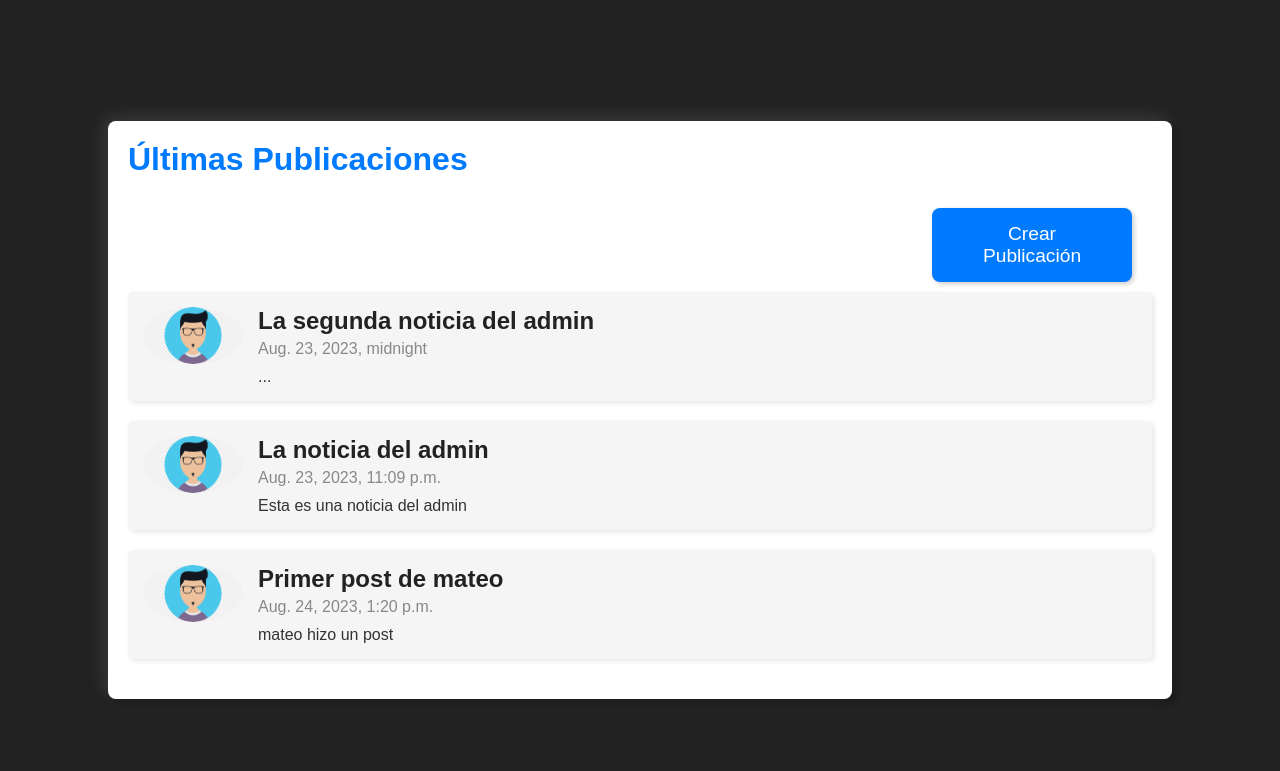
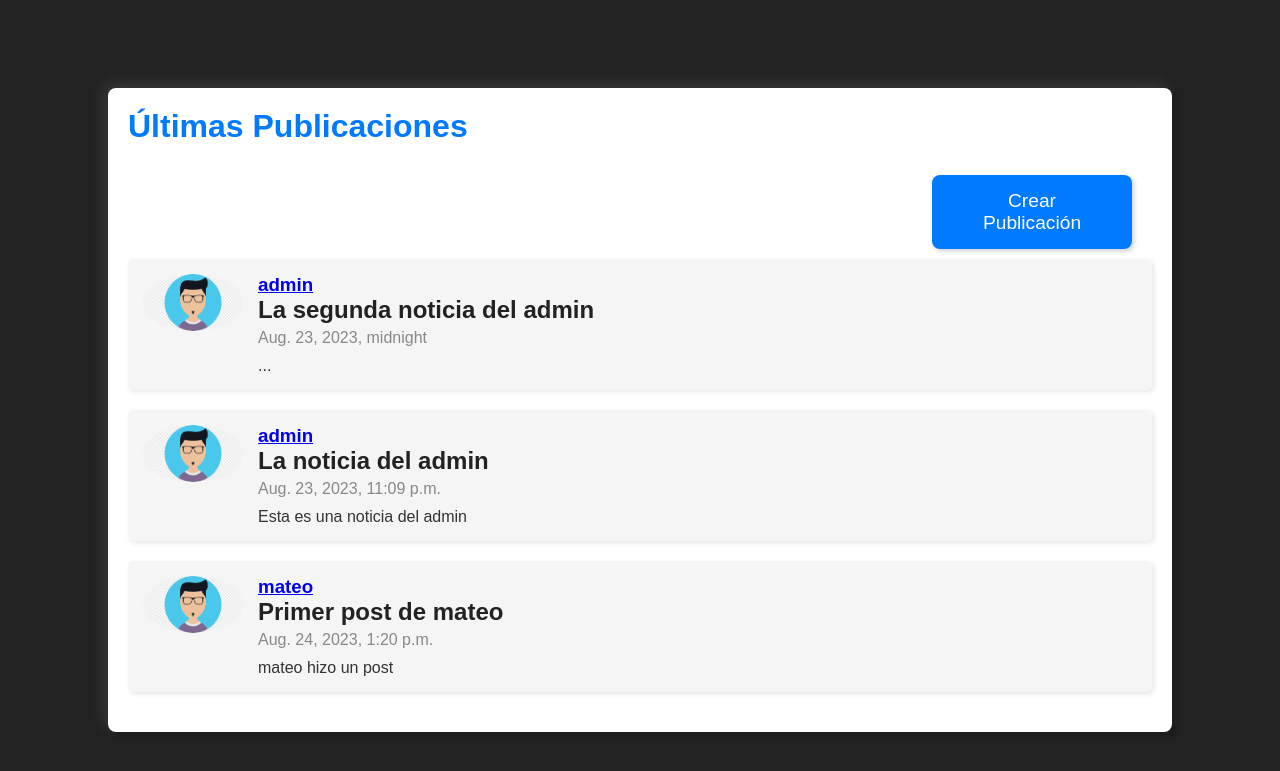
Before and after one commit to PabloViano/FutbolScoutNet, a Django app: page /feed/ in a window 1280 px wide. Shown: the top 771 px of the page. Run offline with Django 4.2, Linux system fonts and the light colour scheme; a user stored in the database is signed in; data comes from the database, SQL or seed files in the repository.

Commit message:
Redireccion de post al perfil del usuario

```diff
--- a/FutbolScoutNet/sitio/templates/feed.html
+++ b/FutbolScoutNet/sitio/templates/feed.html
@@ -21,6 +21,7 @@
                         <img src = "{{post.user.profile_set.get.image.url}}">
                     </div>
                 <div class="post-content">
+                    <h3 class="post-user"> <a href= /profile/{{post.user}}>{{post.user}}</a></h3>
                     <h3 class="post-title">{{ post.titulo }}</h3>
                     <p class="post-date">{{ post.fecha }}</p>
                     <p class="post-text">{{ post.texto }}</p>
```
